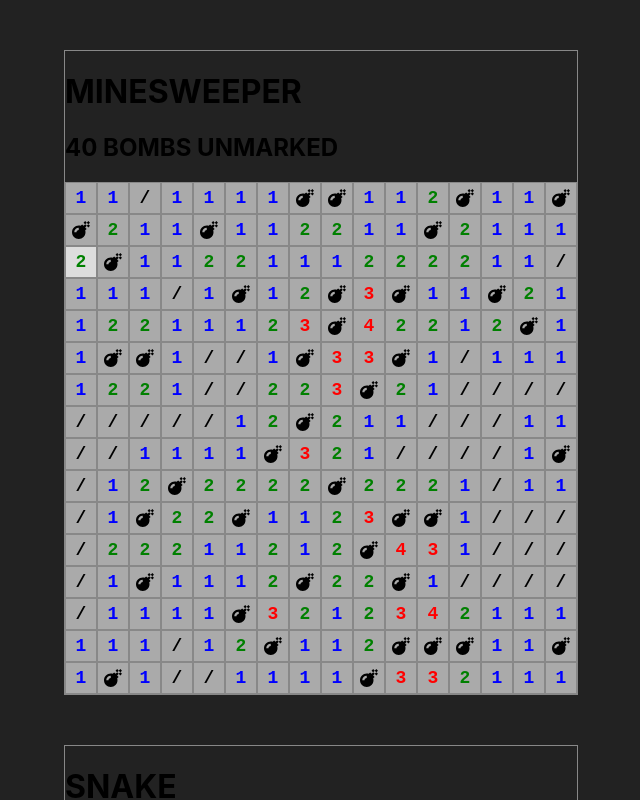
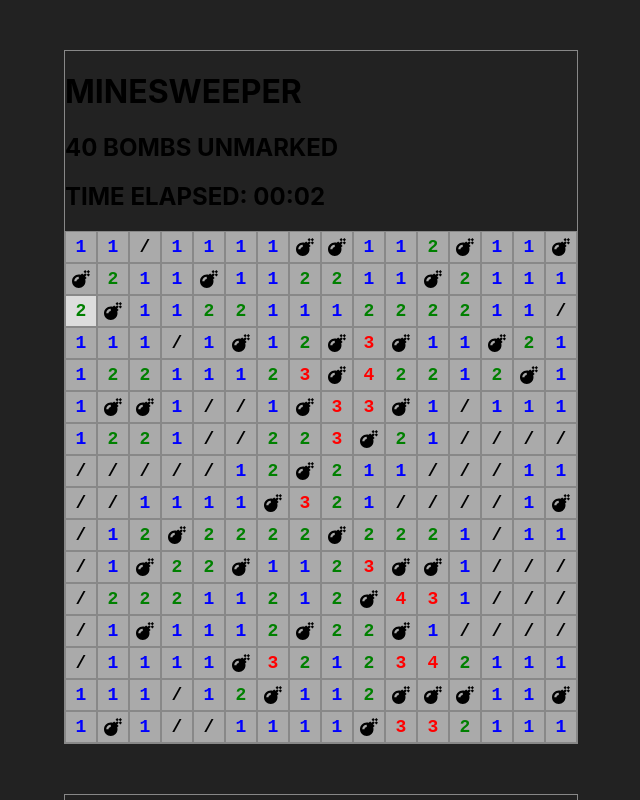
Before and after one commit to cajsoccer/SnakeSweeper-Client, a React (Create React App) app: page / in a window 1280 px wide. Both pictures are taken after a click on the element 400 px from the left and 261 px from the top of the page. Shown: the top 800 px of the page, without its empty margins (319-959 px from the left). Built offline with nearby package versions, Linux system fonts and the light colour scheme.

Commit message:
add minesweeper timer

```diff
--- a/src/Components/GameOver.tsx
+++ b/src/Components/GameOver.tsx
@@ -2,20 +2,27 @@ import React from "react";
 
 interface GameOverProps {
   gameWon: boolean;
+  finalTime: string;
 }
 
-function GameOver({ gameWon }: GameOverProps) {
+function GameOver({ gameWon, finalTime }: GameOverProps) {
   return (
     <div className="gameOver">
       {gameWon ? (
         <div>
           <h1>CONGRATULATIONS, YOU WON!</h1>
-          <button onClick={() => window.location.reload()}>Click Here to Restart</button>
+          <h1>TIME PLAYED: {finalTime}</h1>
+          <button onClick={() => window.location.reload()}>
+            Click Here to Restart
+          </button>
         </div>
       ) : (
         <div>
           <h1>YOU DETONATED A BOMB!</h1>
-          <button onClick={() => window.location.reload()}>Click Here to Restart</button>
+          <h1>TIME PLAYED: {finalTime}</h1>
+          <button onClick={() => window.location.reload()}>
+            Click Here to Restart
+          </button>
         </div>
       )}
     </div>
--- a/src/Components/MineGrid.tsx
+++ b/src/Components/MineGrid.tsx
@@ -1,4 +1,4 @@
-import React, { useState } from "react";
+import React, { useState, useEffect } from "react";
 import MineRow from "./MineRow";
 import { MineSquareType } from "../Types";
 import GameOver from "./GameOver";
@@ -9,7 +9,16 @@ function MineGrid() {
   const [gameWon, setGameWon] = useState(false);
   const [firstSquareClicked, setFirstSquareClicked] = useState(false);
   const [flagsLeft, setFlagsLeft] = useState(40);
+  const [timer, setTimer] = useState(0);
+  const [finalTime, setFinalTime] = useState("");
   let checkedAlreadyList: number[] = [];
+
+  useEffect(() => {
+    const interval = setInterval(() => {
+      setTimer(timer + 1);
+    }, 1000);
+    return () => clearInterval(interval);
+  }, [timer]);
 
   function getInitGrid(size: number) {
     let initialSquareList: MineSquareType[][] = [];
@@ -133,6 +142,7 @@ function MineGrid() {
                 tempList = getInitGrid(16);
               }
               setFirstSquareClicked(true);
+              setTimer(0);
             }
             tempList[i][j].flipped = true;
             if (tempList[i][j].bomb) {
@@ -192,12 +202,26 @@ function MineGrid() {
     } else {
       setGameOver(true);
     }
+    setFinalTime(getTime());
+  }
+
+  function getTime() {
+    const minutes = Math.floor(timer / 60);
+    const minutesStr = minutes < 10 ? `0${minutes}` : `${minutes}`;
+    const seconds = timer % 60;
+    const secondsStr = seconds < 10 ? `0${seconds}` : `${seconds}`;
+    return `${minutesStr}:${secondsStr}`;
   }
 
   return (
     <div className="Grid">
       <h1>MINESWEEPER</h1>
       <h2>{flagsLeft} BOMBS UNMARKED</h2>
+      {firstSquareClicked && !gameOver ? (
+        <h2>TIME ELAPSED: {getTime()}</h2>
+      ) : (
+        <div></div>
+      )}
       {squareList.map((row, index) => (
         <MineRow
           key={index}
@@ -206,7 +230,11 @@ function MineGrid() {
           rightClick={gridRightClickUpdate}
         />
       ))}
-      {gameOver ? <GameOver gameWon={gameWon} /> : <div></div>}
+      {gameOver ? (
+        <GameOver gameWon={gameWon} finalTime={finalTime} />
+      ) : (
+        <div></div>
+      )}
     </div>
   );
 }
```
